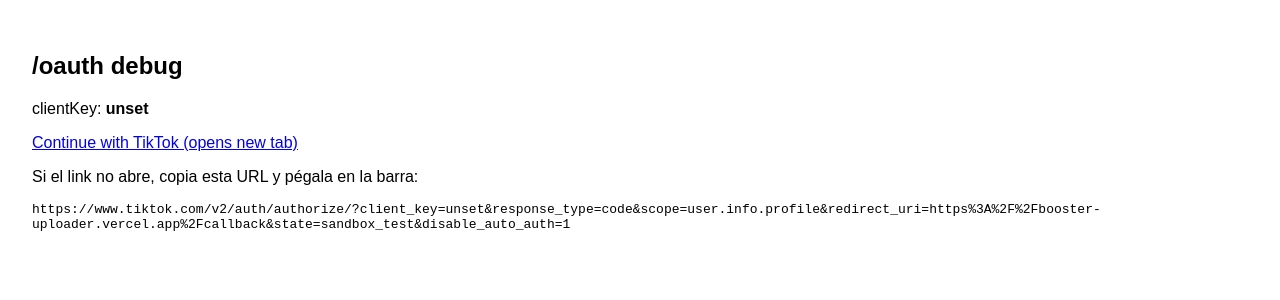
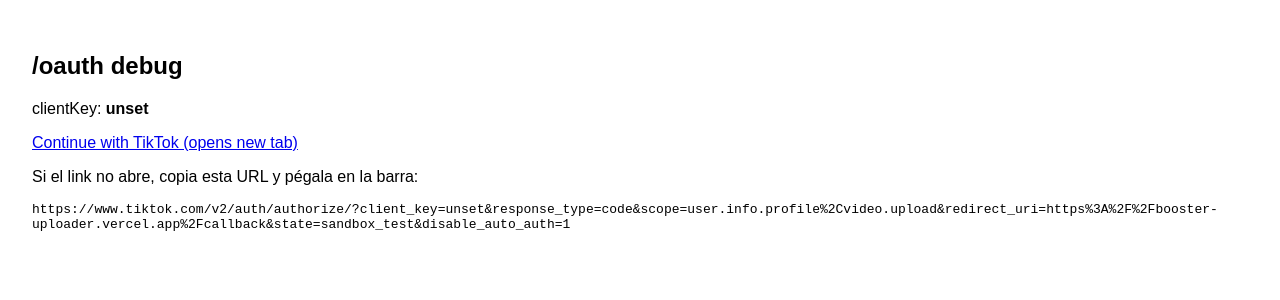
Before and after one commit to mameIIas/booster_uploader, a Next.js app: page /oauth in a window 1280 px wide. Shown: the top 300 px of the page. Built offline with nearby package versions, Linux system fonts and the light colour scheme; no server answers.

Commit message:
Update oauth.js

```diff
--- a/pages/oauth.js
+++ b/pages/oauth.js
@@ -1,7 +1,7 @@
 export default function OAuth() {
   const clientKey = process.env.NEXT_PUBLIC_TIKTOK_CLIENT_KEY;
   const redirectUri = "https://booster-uploader.vercel.app/callback";
-  const scope = "user.info.profile";
+  const scope = "user.info.profile,video.upload";
   const state = "sandbox_test";
 
   const authUrl =
```
